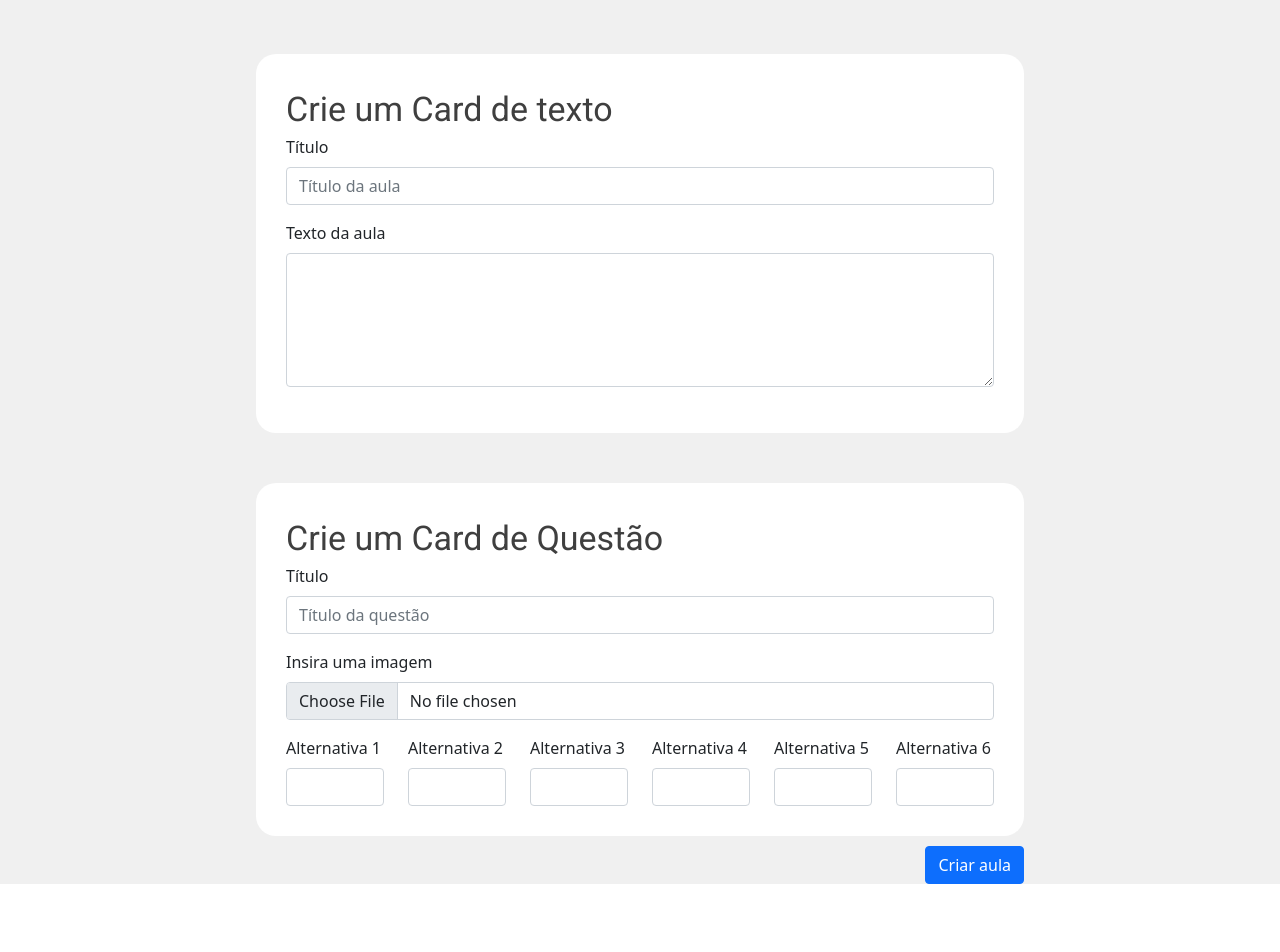
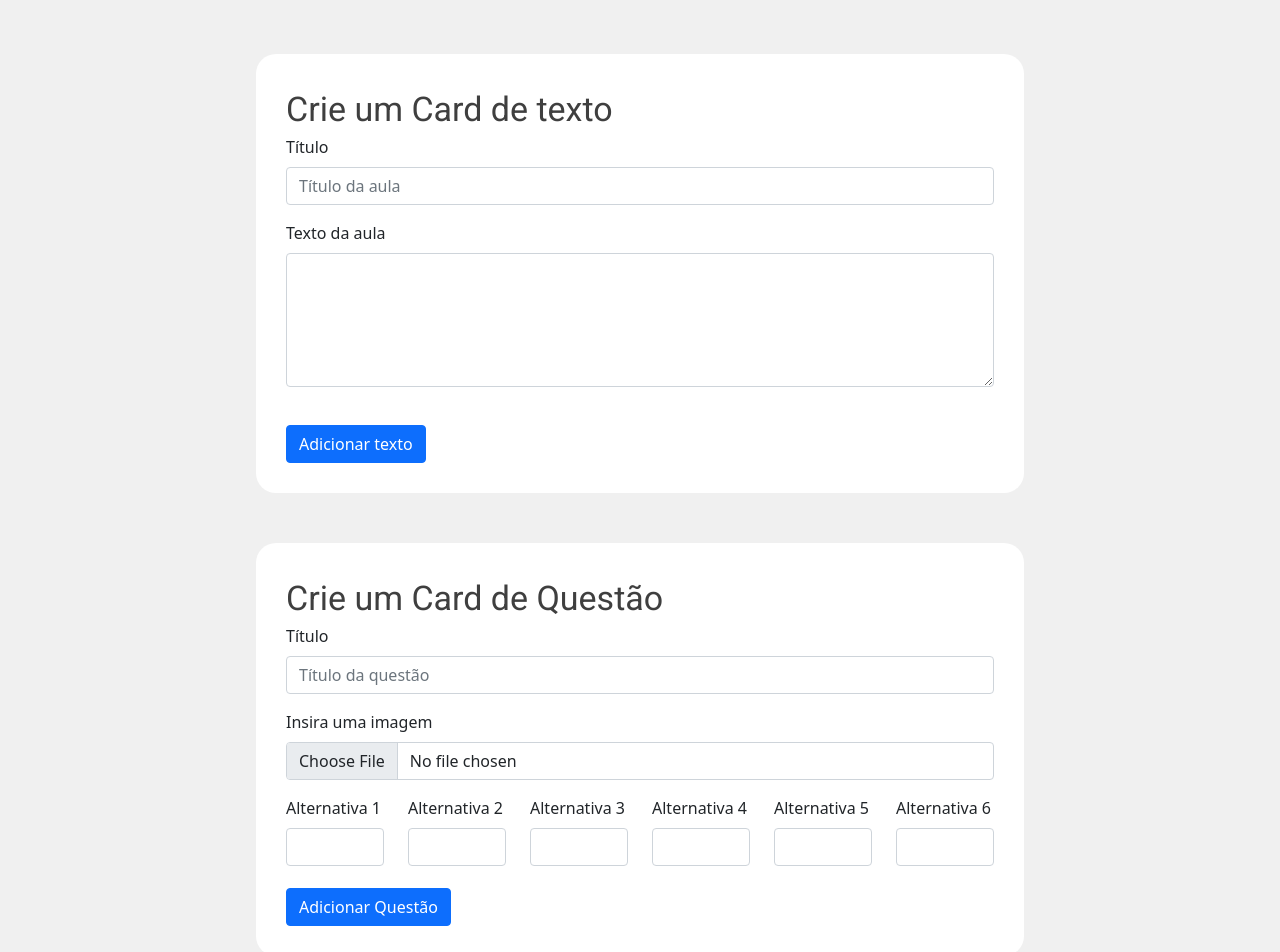
Before and after one commit to GabrielKishida/Iara, a React (Create React App) app: page /create-course in a window 1280 px wide. Shown: the part 220-1172 px from the top of the page. Before the commit the page ends 1104 px from the top, so only its background shows below. Built offline with nearby package versions, Linux system fonts and the light colour scheme.

Commit message:
🚧 Add useState for classblocks

```diff
--- a/src/modules/CreateCoursePage/CreateCoursePage.tsx
+++ b/src/modules/CreateCoursePage/CreateCoursePage.tsx
@@ -1,64 +1,119 @@
-import { CourseGrid, Card, SubmitButton, PageTitle } from "./CreateCoursePage.style";
-import { H3, H4, Body } from "../../components/typography";
-import Form from 'react-bootstrap/Form'
-import Row from 'react-bootstrap/Row'
-import Col from 'react-bootstrap/Col'
+import React, { FormEventHandler } from "react";
+import {
+  CourseGrid,
+  Card,
+  SubmitButton,
+  PageTitle,
+} from "./CreateCoursePage.style";
+import { H3, H4 } from "../../components/typography";
+import Form from "react-bootstrap/Form";
+import Row from "react-bootstrap/Row";
+import Col from "react-bootstrap/Col";
+import { VSeparator } from "../../components";
 
 export const CreateCoursePage: React.FC = () => {
+  const [textSegments, setTextSegments] = React.useState<TextBlock[]>([]);
+  const [questionSegments, setQuestionSegments] = React.useState<
+    QuestionBlock[]
+  >([]);
 
   const alternatives = [];
 
-    for (var i = 0; i < 6; i++){
+  for (var i = 0; i < 6; i++) {
     alternatives.push(
-            <Form.Group as={Col}>
-                <Form.Label>Alternativa {i+1}</Form.Label>
+      <Form.Group as={Col} controlId={"option" + (i + 1).toString()}>
+        <Form.Label>Alternativa {i + 1}</Form.Label>
         <Form.Control />
-            </Form.Group>)
+      </Form.Group>
+    );
   }
+
+  interface TextBlock {
+    title: string;
+    text: string;
+    index: number;
+  }
+
+  interface QuestionBlock {
+    title: string;
+    img: string;
+    options: string[];
+    index: number;
+  }
+
+  const handleSubmitText = (e: any) => {
+    e.preventDefault();
+    const textData: TextBlock = {
+      title: e.target.elements.title.value,
+      text: e.target.elements.classtext.value,
+      index: textSegments.length + questionSegments.length,
+    };
+    setTextSegments(textSegments.concat(textData));
+  };
+
+  const handleSubmitQuestion = (e: any) => {
+    e.preventDefault();
+    const questionData: QuestionBlock = {
+      title: e.target.elements.title.value,
+      img: e.target.elements.img.value,
+      options: [
+        e.target.elements.option1.value,
+        e.target.elements.option2.value,
+        e.target.elements.option3.value,
+        e.target.elements.option4.value,
+        e.target.elements.option5.value,
+        e.target.elements.option6.value,
+      ],
+      index: textSegments.length + questionSegments.length,
+    };
+    setQuestionSegments(questionSegments.concat(questionData));
+  };
 
   return (
     <CourseGrid>
       <PageTitle>
-            <H3>
-                CRIE UMA AULA
-            </H3>
+        <H3>Crie uma aula</H3>
       </PageTitle>
       <Card>
-            <H4>
-                Crie um Card de texto
-            </H4>
-            <Form>
-            <Form.Group className="mb-3">
+        <H4>Crie um Card de texto</H4>
+        <Form onSubmit={handleSubmitText}>
+          <Form.Group className="mb-3" controlId="title">
             <Form.Label>Título</Form.Label>
-                <Form.Control type="email" placeholder="Título da aula" />
+            <Form.Control type="text" placeholder="Título da aula" />
           </Form.Group>
-            <Form.Group className="mb-3" controlId="exampleForm.ControlTextarea1">
+          <Form.Group className="mb-3" controlId="classtext">
             <Form.Label>Texto da aula</Form.Label>
             <Form.Control as="textarea" rows={5} />
           </Form.Group>
+          <VSeparator half />
+
+          <SubmitButton variant="primary" type="submit">
+            Adicionar texto
+          </SubmitButton>
         </Form>
       </Card>
 
       <Card>
-            <H4>
-                Crie um Card de Questão
-            </H4>
-            <Form.Group className="mb-3">
+        <H4>Crie um Card de Questão</H4>
+        <Form>
+          <Form.Group className="mb-3" controlId="title">
             <Form.Label>Título</Form.Label>
-                <Form.Control type="email" placeholder="Título da questão" />
+            <Form.Control type="text" placeholder="Título da questão" />
           </Form.Group>
-            <Form.Group controlId="formFile" className="mb-3">
+          <Form.Group className="mb-3" controlId="img">
             <Form.Label>Insira uma imagem</Form.Label>
             <Form.Control type="file" />
           </Form.Group>
-            <Row className="mb-6">
-                {alternatives}
-            </Row>
+          <Row className="mb-6">{alternatives}</Row>
+          <VSeparator half />
+
+          <SubmitButton variant="primary" type="submit">
+            Adicionar Questão
+          </SubmitButton>
+        </Form>
       </Card>
 
-        <SubmitButton variant="primary" type="submit">
-            Criar aula
-        </SubmitButton>
+      <VSeparator />
     </CourseGrid>
   );
 };
```
Lines whose indentation alone changed are shown as unchanged.
